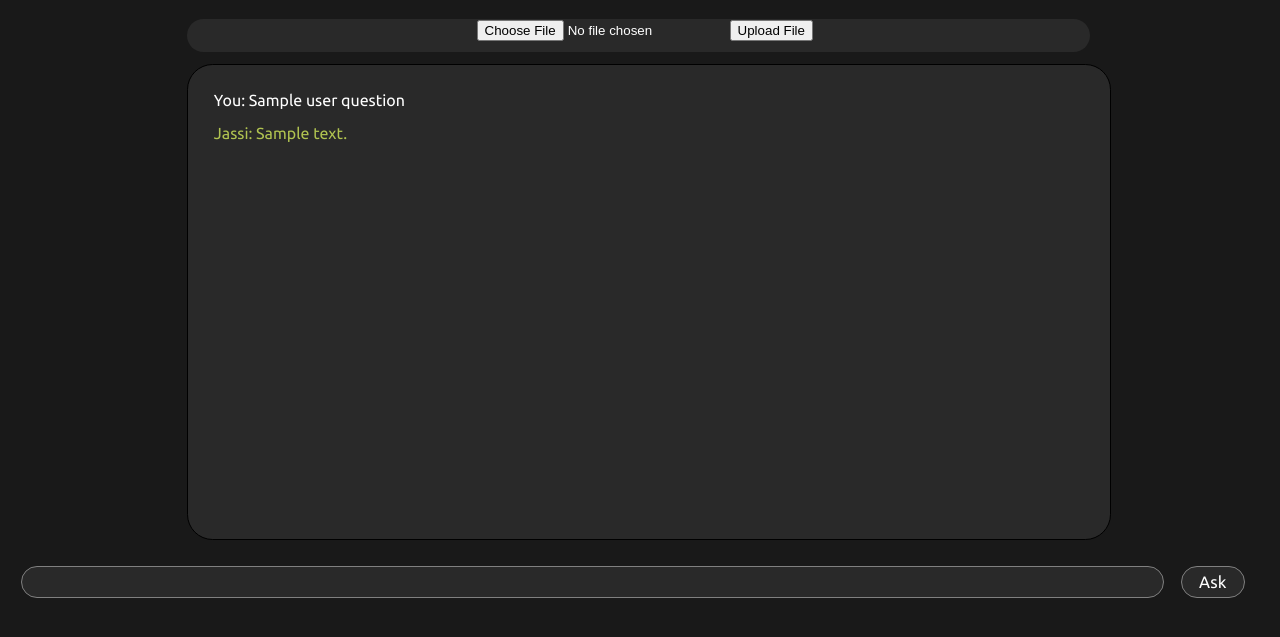
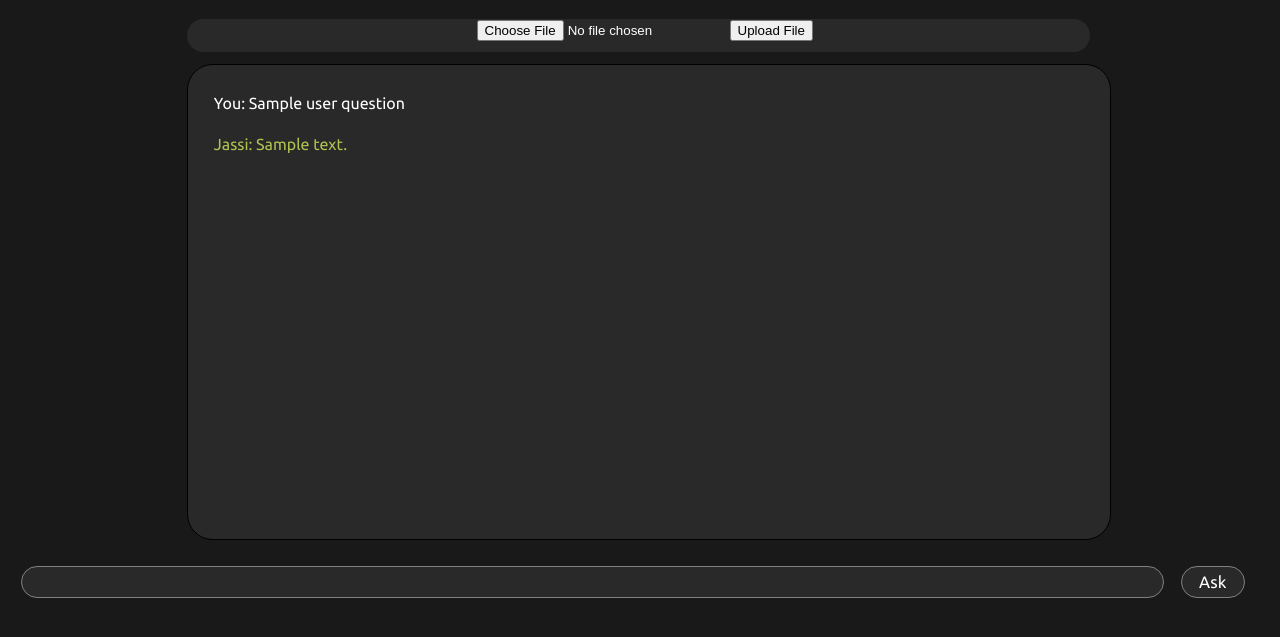
Before and after one commit to Siddharth-Goutham/documind_enterprise, a Flask app: template templates/index.html in a window 1280 px wide. Shown: the top 637 px of the page. Run offline with Flask 3, Linux system fonts and the light colour scheme; the template is opened without the code that fills it: values that come from a table or form of the project are taken from there, most other values are stand-ins (such as "Sample title", 1, 10 or a date in 2020); parts of the project's set-up code (start-up, migrations or seed data) failed here and were passed over.

Commit message:
Refactor CSS styles for consistency and clarity

```diff
--- a/static/style.css
+++ b/static/style.css
@@ -42,6 +42,7 @@ body{
     font-family: "Ubuntu", sans-serif;
     font-size: 1.25vw;
     padding-top: 2vw;
+    line-height: 2vw;
 }
 
 .upload-container{
@@ -64,6 +65,7 @@ body{
 #answer{
     padding-top: 1.2vw;
     color: rgba(229,255,96,0.72);
+    line-height: 2vw;
 }
 
 .upload-container:hover, #question_box:hover, #ask:hover{
```
